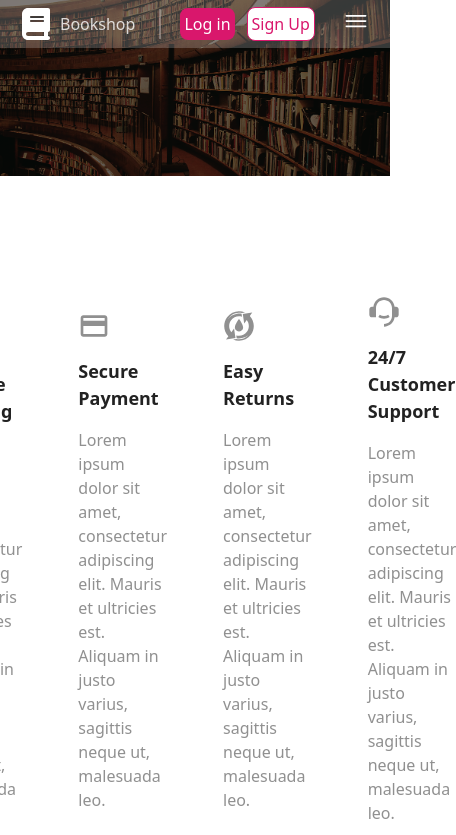
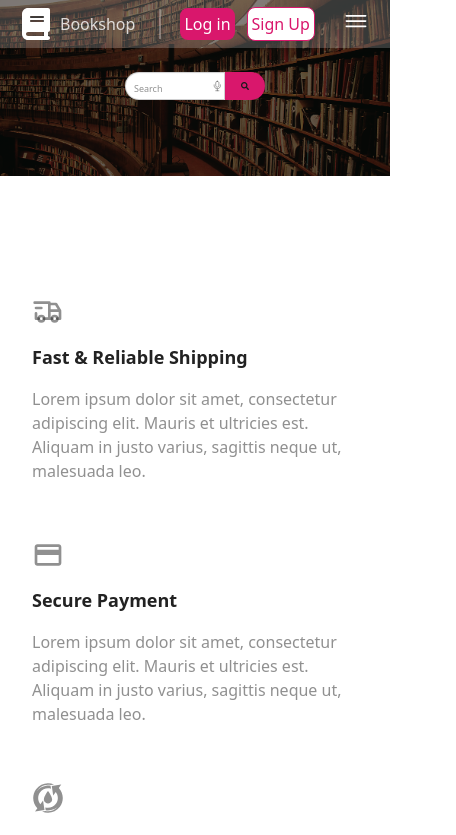
Before and after one commit to Mohammed-Rafat76/Boook-Store, a React (Vite) app: page / in a window 390 px wide. Shown: the top 835 px of the page, 456 px wide, since content can reach past the window. Built offline with nearby package versions, Linux system fonts and the light colour scheme.

Commit message:
done the responsive of searsh input and servies section

```diff
--- a/src/Component/Serviese.jsx
+++ b/src/Component/Serviese.jsx
@@ -6,7 +6,7 @@ import { TbTruckDelivery } from "react-icons/tb";
 export default function Serviese() {
   return (
     <div>
-        <div className="flex justify-center items-center py-30 px-16 gap-14">
+        <div className="flex flex-col lg:flex-row justify-center items-center py-30 lg:px-16 px-8 gap-14">
         <div className="flex flex-col justify-center items-start gap-4">
           <TbTruckDelivery className="text-[#22222280] w-8 h-8" />
           <h1 className="font-bold text-[18px] text-[#222222]">
--- /dev/null
+++ b/src/Component/bestSellerSection.jsx
@@ -0,0 +1,11 @@
+
+
+export default function BestSellerSection() {
+  return (
+    <div>
+        <div className="w-full ">
+
+        </div>
+    </div>
+  )
+}
--- a/src/Component/searshInput.jsx
+++ b/src/Component/searshInput.jsx
@@ -5,14 +5,14 @@ export default function SearshInput() {
   return (
     <div>
         <div className="relative flex justify-center ">
-        <div className="join absolute -top-85 ">
-          <div>
-            <label className="input bg-[#FFFFFF] rounded-l-[50px] w-100 h-15 validator text-violet-700 join-item">
-              <input type="text" placeholder="Search" className="placeholder:text-[#22222280]" required />
-              <IoMicOutline className="w-5 h-5 text-[#22222280]"/>
+        <div className="join absolute xl:-top-85 -top-26 flex items-center xl:h-15 lg:h-13 md:h-10 h-7  ">
+          <div className="w-full h-full">
+            <label className="input p-0 m-0 bg-[#FFFFFF] rounded-l-[50px] xl:w-100 lg:w-75 md:w-50 w-25 h-full validator text-violet-700 join-item">
+              <input type="text" placeholder="Search" className="placeholder:text-[9px] md:placeholder:text-[15px] placeholder:pl-2   placeholder:text-[#22222280]" required />
+              <IoMicOutline className="w-4 h-4 text-[#22222280]"/>
             </label>
           </div>
-          <button className="py-3 px-6 bg-[#D9176C] text-center rounded-r-[50px]"><FaSearch /></button>
+          <button className=" px-4 bg-[#D9176C] text-center h-full rounded-r-[50px]"><FaSearch className="w-2 md:w-3 h-2 md:h-4 lg:w-5 lg:h-5 xl:w-5 xl:h-5" /></button>
         </div>
       </div>
     </div>
--- a/src/Pages/homePage.jsx
+++ b/src/Pages/homePage.jsx
@@ -1,4 +1,5 @@
 
+import BestSellerSection from "../Component/bestSellerSection";
 import SearshInput from "../Component/searshInput";
 import Serviese from "../Component/Serviese";
 
@@ -8,6 +9,7 @@ export default function HomePage() {
     <div >
       <SearshInput />
       <Serviese/>
+      <BestSellerSection/>
     </div>
   );
 }
```
